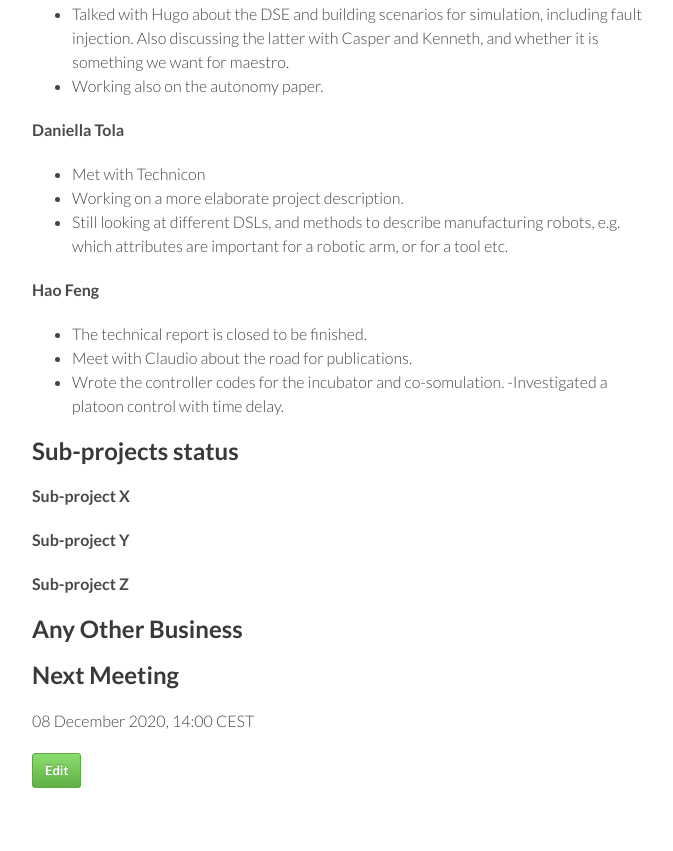
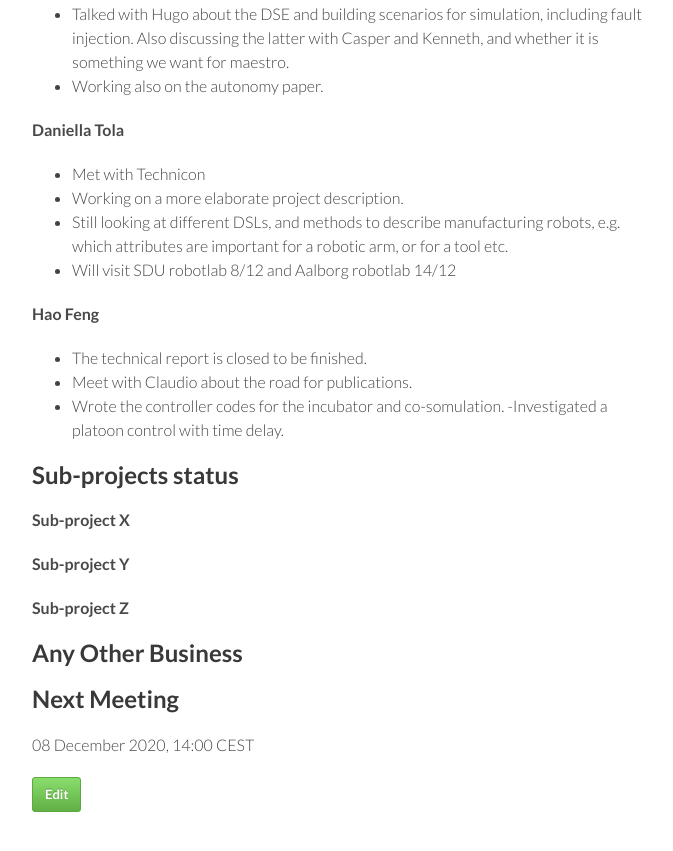
Before and after one commit to digitaltwincentre/digitaltwincentre.github.io, a Jekyll site: the page built from _biweeklies/Biweekly-29.md, in a window 1280 px wide and 900 px high, scrolled down 3418 px. Shown: the top 851 px of the window, without its empty margins (418-1091 px from the left). Built offline with Jekyll 4.4.1, drawn with Linux system fonts in a browser that asks for light colours; nearby versions of some CDN libraries.

Commit message:
Update Biweekly-29.md

```diff
--- a/_biweeklies/Biweekly-29.md
+++ b/_biweeklies/Biweekly-29.md
@@ -118,6 +118,7 @@ to sending on change. Close to the next rabbitMQ release.
 - Met with Technicon
 - Working on a more elaborate project description.
 - Still looking at different DSLs, and methods to describe manufacturing robots, e.g. which attributes are important for a robotic arm, or for a tool etc.
+- Will visit SDU robotlab 8/12 and Aalborg robotlab 14/12
 
 #### Hao Feng
 - The technical report is closed to be finished.
```
